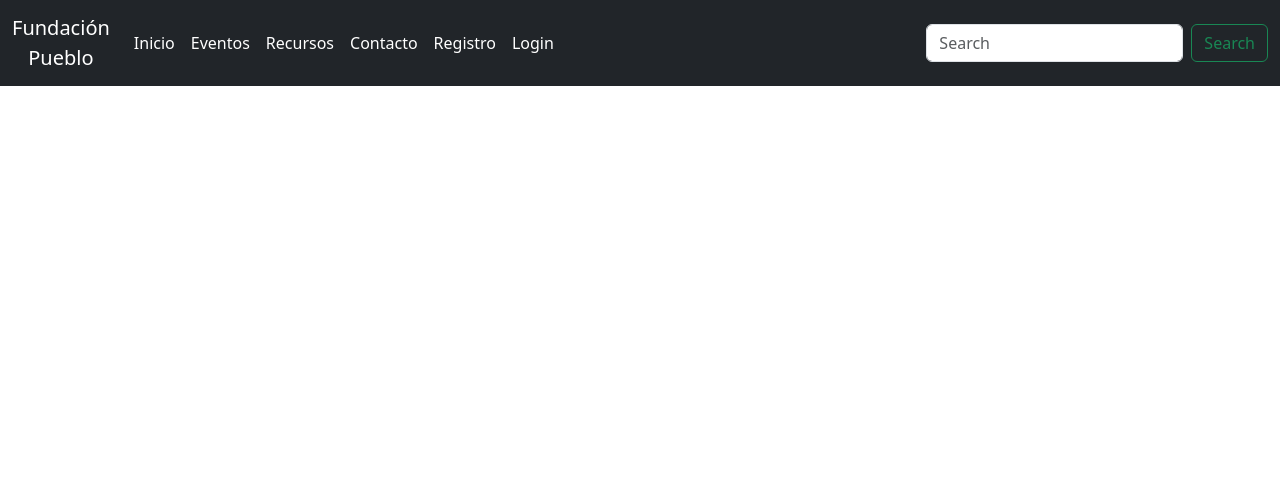
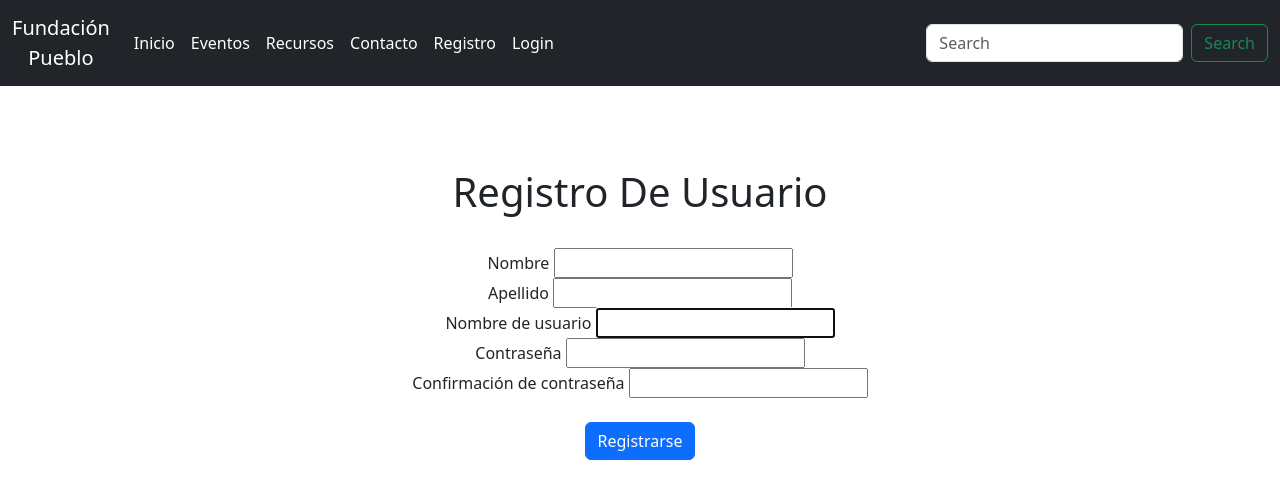
Before and after one commit to pablitof15/usuarios, a Django app: template templates/usuarios/registro.html in a window 1280 px wide. Shown: the top 499 px of the page. Run offline with Django 4.2, Linux system fonts and the light colour scheme; the template is opened without the code that fills it: values that come from a table or form of the project are taken from there, others are empty; some libraries are stand-ins or nearby versions.

Commit message:
login y registro de usuario

```diff
--- a/fundacion/settings.py
+++ b/fundacion/settings.py
@@ -48,6 +48,7 @@ INSTALLED_APPS = [
     'django.contrib.sessions',
     'django.contrib.messages',
     'django.contrib.staticfiles',
+    'crispy_forms',
     'usuarios'
 
 
@@ -131,7 +132,7 @@ AUTH_PASSWORD_VALIDATORS = [
 # Internationalization
 # https://docs.djangoproject.com/en/4.1/topics/i18n/
 
-LANGUAGE_CODE = 'en-us'
+LANGUAGE_CODE = 'es-ar'
 
 TIME_ZONE = 'UTC'
 
--- a/fundacion/urls.py
+++ b/fundacion/urls.py
@@ -8,6 +8,7 @@ from django.views.generic.base import TemplateView
 #from django.urls import path, reverse_lazy
 from django.urls import include
 
+
 urlpatterns = [
     path('admin/', admin.site.urls),
     path('', views.inicio, name= "home"),
@@ -16,6 +17,8 @@ urlpatterns = [
 
 
 
+
         #includes
-    #path("usuarios/",include("usuarios.urls"))
+    path("usuarios/",include("usuarios.urls")),
+
 ]
--- a/fundacion/views.py
+++ b/fundacion/views.py
@@ -1,4 +1,5 @@
 from django.shortcuts import render
+from usuarios.models import Usuario
 
 
 def inicio(request):
--- a/templates/inicio.html
+++ b/templates/inicio.html
@@ -100,7 +100,7 @@ integrity="sha384-gH2yIJqKdNHPEq0n4Mqa/HGKIhSkIHeL5AyhkYV8i59U5AR6csBvApHHNl/vI1
                 <a class="nav-link active" aria-current="page" href="#">Contacto</a>
               </li>
               <li class="nav-item">
-                <a class="nav-link active" aria-current="page" href="#">Registro</a>
+                <a class="nav-link active" aria-current="page" href="{% url 'usuarios:registro' %}">Registro</a>
               </li>
               <li class="nav-item">
                 {% if user.is_authenticated %}
--- a/templates/usuarios/registro.html
+++ b/templates/usuarios/registro.html
@@ -98,7 +98,7 @@ integrity="sha384-gH2yIJqKdNHPEq0n4Mqa/HGKIhSkIHeL5AyhkYV8i59U5AR6csBvApHHNl/vI1
                       <a class="nav-link active" aria-current="page" href="#">Contacto</a>
                     </li>
                     <li class="nav-item">
-                      <a class="nav-link active" aria-current="page" href="#">Registro</a>
+                      <a class="nav-link active" aria-current="page" href="{% url 'home' %}">Registro</a>
                     </li>
                     <li class="nav-item">
                       <a class="nav-link active" aria-current="page" href="/">Login</a>
@@ -113,6 +113,16 @@ integrity="sha384-gH2yIJqKdNHPEq0n4Mqa/HGKIhSkIHeL5AyhkYV8i59U5AR6csBvApHHNl/vI1
         </nav>
       </header>
 
+      <form action="" method="post">{% csrf_token %}
+        <br><br><br><br><br><br><br>
+        <h1>Registro De Usuario</h1><br>
+        {% include 'includes/error_forms.html' %}
+        {% include 'includes/forms.html' %}
+        <br>
+        <button type="submit" class="btn btn-primary">Registrarse</button>
+
+
+      </form>
 
     <!-- JavaScript Bundle with Popper -->
 <script src="https://cdn.jsdelivr.net/npm/bootstrap@5.2.0/dist/js/bootstrap.bundle.min.js"
--- /dev/null
+++ b/usuarios/forms.py
@@ -0,0 +1,8 @@
+from django import forms
+from django.contrib.auth.forms import UserCreationForm
+from .models import Usuario
+
+class UsuarioRegistroForm(UserCreationForm):
+    class Meta:
+        model=Usuario
+        fields=["first_name","last_name","username","password1","password2"]
--- /dev/null
+++ b/usuarios/urls.py
@@ -0,0 +1,10 @@
+from django.urls import path
+
+from .import views
+#from fundacion import usuarios
+
+app_name="usuarios"
+
+urlpatterns = [
+    path('registro/', views.Registro.as_view(), name='registro'),
+]
```
Also changed, not shown: usuarios/views.py (+12 -1 lines).
